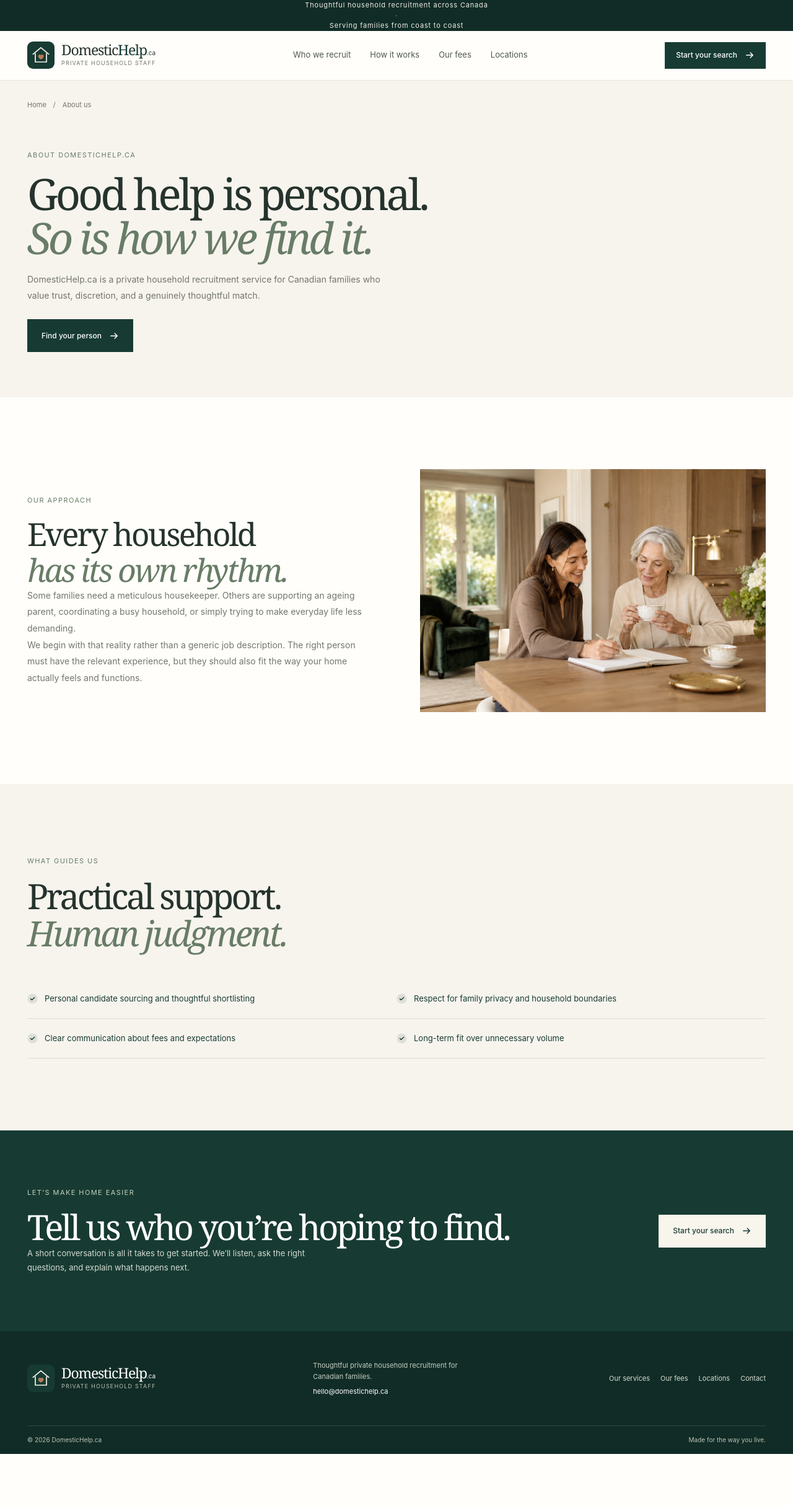
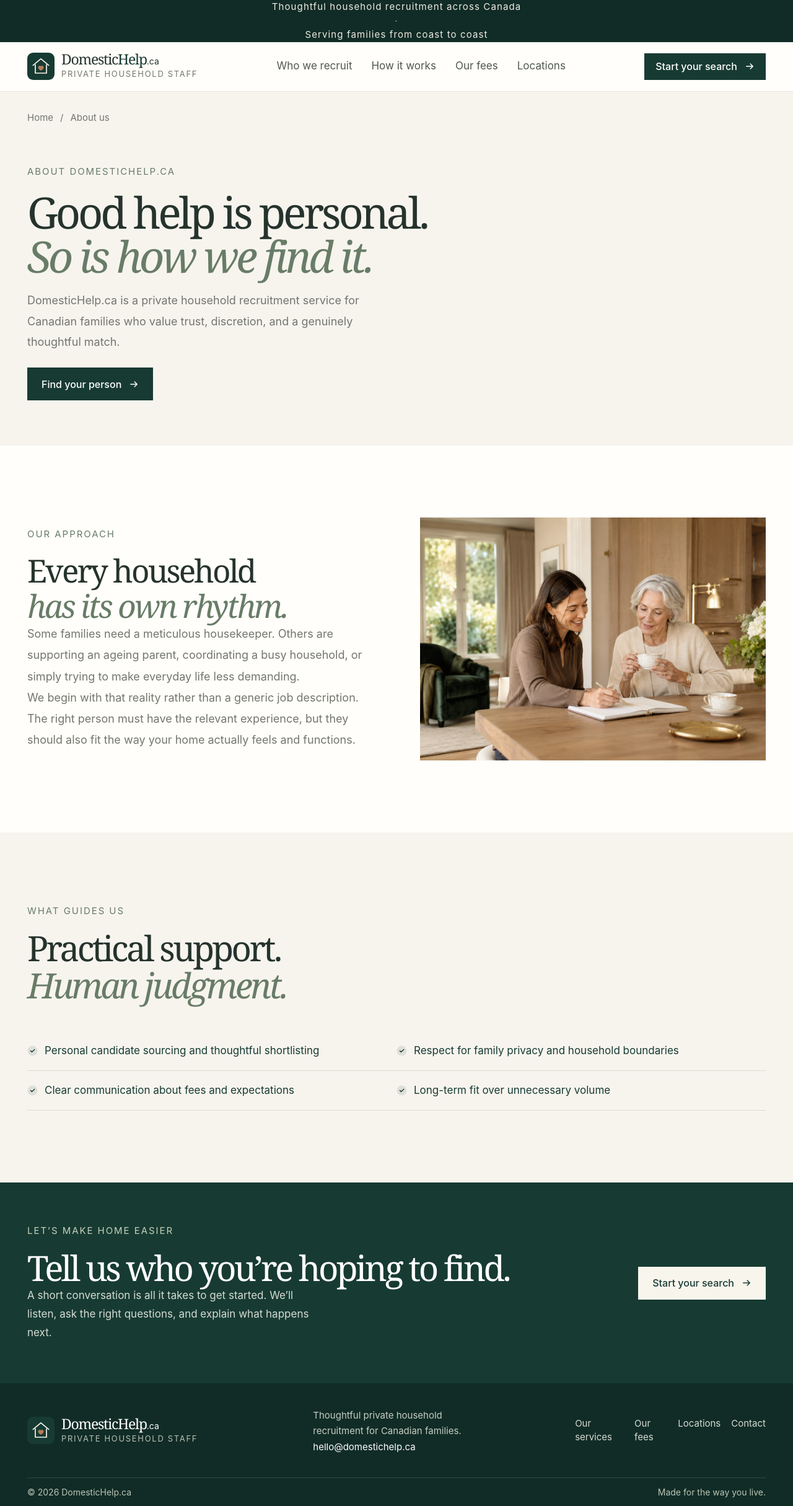
Before and after one commit to natkorgroup/domestichelp, a Next.js app: page /about in a window 1280 px wide. Shown: the whole page at 62% size. Before the commit the page ends 2346 px from the top, so only its background shows below. Built offline with nearby package versions, Linux system fonts and the light colour scheme.

Commit message:
Increase non-heading typography for readability

```diff
--- a/app/globals.css
+++ b/app/globals.css
@@ -13,6 +13,13 @@
   --line: #e8e5dd;
   --serif: Georgia, "Times New Roman", serif;
   --sans: -apple-system, BlinkMacSystemFont, "Segoe UI", sans-serif;
+  --text-2xs: 13px;
+  --text-xs: 14px;
+  --text-sm: 15px;
+  --text-base: 16px;
+  --text-md: 17px;
+  --text-lg: 18px;
+  --text-xl: 19px;
 }
 
 * { box-sizing: border-box; }
@@ -24,7 +31,7 @@ ul { margin: 0; padding: 0; list-style: none; }
 .shell { width: min(1210px, calc(100% - 88px)); margin-inline: auto; }
 .section-space { padding-block: 116px; }
 
-.announcement { min-height: 37px; display: grid; place-items: center; background: var(--forest-dark); color: #eeece4; font-size: 11px; letter-spacing: .075em; }
+.announcement { min-height: 37px; display: grid; place-items: center; background: var(--forest-dark); color: #eeece4; font-size: var(--text-sm); letter-spacing: .075em; }
 .announcement span { margin-inline: 8px; color: #bea688; }
 .site-header { position: sticky; z-index: 10; top: 0; background: rgb(255 254 250 / .96); border-bottom: 1px solid var(--line); backdrop-filter: blur(10px); }
 .site-header__inner { height: 79px; display: flex; align-items: center; justify-content: space-between; }
@@ -33,11 +40,11 @@ ul { margin: 0; padding: 0; list-style: none; }
 .brand__copy { display: grid; gap: 3px; }
 .brand__name { font-family: var(--serif); font-size: 23px; line-height: 1; letter-spacing: -.055em; }
 .brand__name > span { color: var(--forest); }
-.brand__name > i { font-family: var(--sans); font-style: normal; font-size: 10px; letter-spacing: 0; }
-.brand__subtitle { color: var(--muted); font-size: 9px; letter-spacing: .13em; text-transform: uppercase; }
-.navigation { display: flex; gap: 31px; font-size: 13px; color: #515851; }
+.brand__name > i { font-family: var(--sans); font-style: normal; font-size: var(--text-xs); letter-spacing: 0; }
+.brand__subtitle { color: var(--muted); font-size: var(--text-2xs); letter-spacing: .13em; text-transform: uppercase; }
+.navigation { display: flex; gap: 31px; font-size: var(--text-md); color: #515851; }
 .navigation a:hover, .text-link:hover { color: var(--clay); }
-.button { display: inline-flex; align-items: center; justify-content: center; gap: 12px; min-height: 43px; padding: 0 18px; font-size: 12px; font-weight: 500; transition: background .2s, color .2s, transform .2s; }
+.button { display: inline-flex; align-items: center; justify-content: center; gap: 12px; min-height: 43px; padding: 0 18px; font-size: var(--text-base); font-weight: 500; transition: background .2s, color .2s, transform .2s; }
 .button:hover { transform: translateY(-1px); }
 .button--dark { background: var(--forest); color: white; }
 .button--dark:hover { background: #234b40; }
@@ -45,7 +52,7 @@ ul { margin: 0; padding: 0; list-style: none; }
 .button--outline { min-height: 48px; border: 1px solid #cfd5cc; }
 .button--light { background: #f8f5ed; color: var(--forest); }
 .mobile-menu { display: none; }
-.eyebrow { display: flex; align-items: center; gap: 8px; margin: 0 0 18px; color: var(--sage); font-size: 11px; letter-spacing: .13em; text-transform: uppercase; }
+.eyebrow { display: flex; align-items: center; gap: 8px; margin: 0 0 18px; color: var(--sage); font-size: var(--text-sm); letter-spacing: .13em; text-transform: uppercase; }
 .status-dot { width: 7px; height: 7px; flex: 0 0 auto; border-radius: 50%; background: #8a9d76; }
 .status-dot--light { background: #bfd098; }
 
@@ -55,135 +62,135 @@ ul { margin: 0; padding: 0; list-style: none; }
 .hero h1, .section-heading h2, .parents h2, .contact h2 { margin: 0; font-family: var(--serif); font-weight: 400; letter-spacing: -.062em; }
 .hero h1 { max-width: 550px; font-size: clamp(52px, 5.2vw, 76px); line-height: .99; }
 .hero h1 em, .section-heading h2 em, .parents h2 em { color: var(--sage); font-weight: 400; }
-.hero__description { max-width: 438px; margin: 23px 0 28px; color: #62655e; font-size: 15px; line-height: 1.85; }
+.hero__description { max-width: 438px; margin: 23px 0 28px; color: #62655e; font-size: var(--text-xl); line-height: 1.85; }
 .hero__actions { display: flex; align-items: center; gap: 23px; }
-.text-link { display: inline-flex; align-items: center; gap: 9px; color: var(--forest); font-size: 12px; font-weight: 500; }
-.hero__note { display: flex; align-items: center; gap: 8px; margin-top: 31px; color: var(--sage); font-size: 11px; }
+.text-link { display: inline-flex; align-items: center; gap: 9px; color: var(--forest); font-size: var(--text-base); font-weight: 500; }
+.hero__note { display: flex; align-items: center; gap: 8px; margin-top: 31px; color: var(--sage); font-size: var(--text-sm); }
 .hero__visual { position: relative; height: 456px; margin-right: -70px; }
 .hero__photo { width: 100%; height: 100%; object-fit: cover; object-position: 61% 50%; }
-.hero__caption { position: absolute; right: 0; bottom: 0; display: flex; align-items: center; gap: 8px; padding: 15px 19px; background: var(--forest); color: white; font-size: 11px; }
+.hero__caption { position: absolute; right: 0; bottom: 0; display: flex; align-items: center; gap: 8px; padding: 15px 19px; background: var(--forest); color: white; font-size: var(--text-sm); }
 .reassurance { border-block: 1px solid var(--line); background: #fff; }
-.reassurance__inner { min-height: 73px; display: flex; align-items: center; justify-content: space-between; color: #646960; font-size: 11px; letter-spacing: .055em; }
+.reassurance__inner { min-height: 73px; display: flex; align-items: center; justify-content: space-between; color: #646960; font-size: var(--text-sm); letter-spacing: .055em; }
 
 .section-heading h2, .parents h2, .contact h2 { font-size: clamp(42px, 4.4vw, 61px); line-height: 1.08; }
 .section-heading--split { display: flex; align-items: flex-end; justify-content: space-between; gap: 42px; }
 .section-heading--center { text-align: center; }
 .section-heading--center .eyebrow { justify-content: center; }
-.section-intro { max-width: 363px; margin: 0 0 6px; color: var(--muted); font-size: 14px; line-height: 1.8; }
-.breadcrumbs { display: flex; align-items: center; gap: 11px; padding-top: 31px; color: var(--muted); font-size: 11px; }
+.section-intro { max-width: 363px; margin: 0 0 6px; color: var(--muted); font-size: var(--text-lg); line-height: 1.8; }
+.breadcrumbs { display: flex; align-items: center; gap: 11px; padding-top: 31px; color: var(--muted); font-size: var(--text-sm); }
 .breadcrumbs > span { display: inline-flex; align-items: center; gap: 11px; }
 .breadcrumbs a:hover { color: var(--forest); }
 .interior-hero { min-height: 390px; background: var(--cream); }
 .interior-hero__copy { max-width: 715px; padding: 65px 0 73px; }
 .interior-hero__copy h1 { margin: 0; font-family: var(--serif); font-size: clamp(48px, 5.5vw, 70px); font-weight: 400; letter-spacing: -.06em; line-height: 1.02; }
 .interior-hero__copy h1 em { color: var(--sage); font-weight: 400; }
-.interior-hero__copy > p:not(.eyebrow) { max-width: 575px; margin: 19px 0 25px; color: var(--muted); font-size: 14px; line-height: 1.85; }
+.interior-hero__copy > p:not(.eyebrow) { max-width: 575px; margin: 19px 0 25px; color: var(--muted); font-size: var(--text-lg); line-height: 1.85; }
 .roles-grid { display: grid; grid-template-columns: repeat(3, 1fr); margin-top: 52px; border-top: 1px solid var(--line); border-left: 1px solid var(--line); }
 .role-card { position: relative; min-height: 195px; padding: 25px 28px; border-right: 1px solid var(--line); border-bottom: 1px solid var(--line); }
-.role-card__number { color: var(--sage); font-size: 11px; }
+.role-card__number { color: var(--sage); font-size: var(--text-sm); }
 .role-card h3 { margin: 24px 0 8px; font-family: var(--serif); font-size: 20px; font-weight: 400; letter-spacing: -.035em; }
-.role-card p { max-width: 285px; margin: 0; color: var(--muted); font-size: 12px; line-height: 1.7; }
+.role-card p { max-width: 285px; margin: 0; color: var(--muted); font-size: var(--text-base); line-height: 1.7; }
 .role-card > a { position: absolute; top: 25px; right: 26px; color: var(--sage); }
 .detail-split { display: grid; grid-template-columns: 1fr 1fr; align-items: center; gap: 76px; }
 .detail-split h2, .location-index h2, .local-pricing h2, .contact-page h2 { margin: 0; font-family: var(--serif); font-size: clamp(38px, 4vw, 53px); font-weight: 400; letter-spacing: -.055em; line-height: 1.12; }
 .detail-split h2 em, .local-pricing h2 em { color: var(--sage); font-weight: 400; }
-.detail-split > div > p:not(.eyebrow), .local-pricing > p:not(.eyebrow), .contact-page > div > p:not(.eyebrow) { color: var(--muted); font-size: 14px; line-height: 1.9; }
+.detail-split > div > p:not(.eyebrow), .local-pricing > p:not(.eyebrow), .contact-page > div > p:not(.eyebrow) { color: var(--muted); font-size: var(--text-lg); line-height: 1.9; }
 .detail-split > div > .text-link { margin-top: 11px; }
 .detail-split__photo { width: 100%; height: 392px; object-fit: cover; object-position: 67% 50%; }
 .detail-split--balanced { grid-template-columns: 1.07fr .93fr; }
 .detail-features, .service-cities { background: var(--cream); }
 .feature-list { display: grid; grid-template-columns: 1fr 1fr; gap: 0; margin-top: 43px; }
-.feature-list > div { min-height: 64px; display: flex; align-items: center; gap: 11px; border-bottom: 1px solid #dedbd2; color: var(--forest); font-size: 13px; }
+.feature-list > div { min-height: 64px; display: flex; align-items: center; gap: 11px; border-bottom: 1px solid #dedbd2; color: var(--forest); font-size: var(--text-md); }
 .quality-list { display: grid; gap: 17px; padding: 35px 38px; border: 1px solid #ddd9ce; }
-.quality-list li { display: flex; align-items: center; gap: 10px; color: var(--forest); font-size: 12px; line-height: 1.65; }
+.quality-list li { display: flex; align-items: center; gap: 10px; color: var(--forest); font-size: var(--text-base); line-height: 1.65; }
 .city-links { display: grid; grid-template-columns: repeat(3, 1fr); gap: 13px 27px; margin-top: 40px; }
-.city-links a { min-height: 45px; display: flex; align-items: center; justify-content: space-between; border-bottom: 1px solid #dfdbd1; color: #4e5950; font-size: 12px; }
+.city-links a { min-height: 45px; display: flex; align-items: center; justify-content: space-between; border-bottom: 1px solid #dfdbd1; color: #4e5950; font-size: var(--text-base); }
 .city-links a:hover { color: var(--forest); }
 .location-index { display: grid; gap: 65px; }
 .location-index__cards { display: grid; grid-template-columns: repeat(2, 1fr); gap: 16px; margin-top: 24px; }
 .location-card { min-height: 127px; display: flex; align-items: flex-start; justify-content: space-between; gap: 14px; padding: 20px; border: 1px solid var(--line); }
 .location-card h3, .neighbourhoods h3 { margin: 0; font-family: var(--serif); font-size: 21px; font-weight: 400; }
-.location-card p { margin: 8px 0 0; color: var(--muted); font-size: 11px; line-height: 1.7; }
+.location-card p { margin: 8px 0 0; color: var(--muted); font-size: var(--text-sm); line-height: 1.7; }
 .location-card > svg { flex: 0 0 auto; color: var(--sage); }
 .neighbourhoods { padding: 30px 35px; background: var(--paper); }
 .neighbourhoods ul { display: grid; gap: 13px; margin-top: 19px; }
-.neighbourhoods li { display: flex; align-items: center; gap: 10px; font-size: 12px; }
+.neighbourhoods li { display: flex; align-items: center; gap: 10px; font-size: var(--text-base); }
 .local-pricing { max-width: 740px; }
 .faq-section { max-width: 820px; }
 .faq-list { margin-top: 37px; }
 .faq-list details { border-bottom: 1px solid var(--line); }
-.faq-list summary { min-height: 68px; display: flex; align-items: center; justify-content: space-between; cursor: pointer; font-size: 14px; list-style: none; }
+.faq-list summary { min-height: 68px; display: flex; align-items: center; justify-content: space-between; cursor: pointer; font-size: var(--text-lg); list-style: none; }
 .faq-list summary::-webkit-details-marker { display: none; }
 .faq-list summary::after { content: "+"; color: var(--sage); font-size: 21px; }
 .faq-list details[open] summary::after { content: "−"; }
-.faq-list details > p { max-width: 690px; margin: 0 0 19px; color: var(--muted); font-size: 13px; line-height: 1.85; }
-.contact-page__email { display: inline-block; margin-block: 19px 8px; color: var(--forest); font-size: 17px; }
+.faq-list details > p { max-width: 690px; margin: 0 0 19px; color: var(--muted); font-size: var(--text-md); line-height: 1.85; }
+.contact-page__email { display: inline-block; margin-block: 19px 8px; color: var(--forest); font-size: 21px; }
 .contact-page { display: grid; grid-template-columns: .78fr 1.22fr; align-items: start; gap: 70px; }
 .contact-page__intro { position: sticky; top: 110px; }
 .contact-page h2 em { color: var(--sage); font-weight: 400; }
 .enquiry-form { padding: 31px; border: 1px solid var(--line); background: #fff; }
 .form-grid { display: grid; grid-template-columns: 1fr 1fr; gap: 18px 16px; }
-.enquiry-form label { display: grid; gap: 7px; color: var(--forest); font-size: 11px; font-weight: 500; }
-.enquiry-form input:not([type="checkbox"]), .enquiry-form select, .enquiry-form textarea { width: 100%; min-height: 43px; padding: 10px 11px; border: 1px solid #deded7; border-radius: 0; background: #fff; color: var(--ink); font: 12px var(--sans); }
+.enquiry-form label { display: grid; gap: 7px; color: var(--forest); font-size: var(--text-sm); font-weight: 500; }
+.enquiry-form input:not([type="checkbox"]), .enquiry-form select, .enquiry-form textarea { width: 100%; min-height: 43px; padding: 10px 11px; border: 1px solid #deded7; border-radius: 0; background: #fff; color: var(--ink); font: var(--text-base) var(--sans); }
 .enquiry-form select { appearance: auto; }
 .enquiry-form textarea { resize: vertical; line-height: 1.65; }
 .enquiry-form input:focus, .enquiry-form select:focus, .enquiry-form textarea:focus { outline: 2px solid rgb(104 124 103 / .3); outline-offset: 1px; }
 .form-message { margin-top: 20px; }
 .form-honeypot { position: absolute; left: -9999px; width: 1px; height: 1px; overflow: hidden; }
-.enquiry-form .form-consent { display: flex; align-items: center; gap: 8px; margin: 18px 0; color: #565b55; font-size: 11px; font-weight: 400; line-height: 1.55; }
+.enquiry-form .form-consent { display: flex; align-items: center; gap: 8px; margin: 18px 0; color: #565b55; font-size: var(--text-sm); font-weight: 400; line-height: 1.55; }
 .form-consent input { width: 15px; height: 15px; accent-color: var(--forest); }
 .form-submit { width: 100%; justify-content: space-between; border: 0; cursor: pointer; }
 .form-submit:disabled { opacity: .7; cursor: wait; }
-.form-privacy { margin: 12px 0 0; color: var(--muted); font-size: 10px; line-height: 1.6; }
-.form-error { margin: 0 0 13px; padding: 11px; background: #fff0ed; color: #973f32; font-size: 11px; line-height: 1.6; }
+.form-privacy { margin: 12px 0 0; color: var(--muted); font-size: var(--text-xs); line-height: 1.6; }
+.form-error { margin: 0 0 13px; padding: 11px; background: #fff0ed; color: #973f32; font-size: var(--text-sm); line-height: 1.6; }
 .form-success { min-height: 335px; display: grid; align-content: center; gap: 12px; padding: 38px; border: 1px solid var(--line); }
 .form-success > span { width: 38px; height: 38px; display: grid; place-items: center; border-radius: 50%; background: #edf2eb; color: var(--forest); }
 .form-success h3 { margin: 0; font-family: var(--serif); font-size: 28px; font-weight: 400; }
-.form-success p { margin: 0; color: var(--muted); font-size: 13px; line-height: 1.8; }
+.form-success p { margin: 0; color: var(--muted); font-size: var(--text-md); line-height: 1.8; }
 .form-success button { width: fit-content; margin-top: 12px; background: white; cursor: pointer; }
 
 .parents { background: var(--cream); }
 .parents__inner { display: grid; grid-template-columns: 1fr .97fr; align-items: center; gap: 92px; }
 .parents__portrait { position: relative; height: 432px; }
 .parents__portrait img { width: 100%; height: 100%; object-fit: cover; object-position: 77% 50%; }
-.parents__portrait > p { position: absolute; right: -20px; bottom: 0; margin: 0; padding: 14px 17px; background: white; color: var(--sage); font-size: 11px; }
-.parents__copy > p:not(.eyebrow) { margin-top: 21px; color: var(--muted); font-size: 14px; line-height: 1.9; }
-.parents__copy ul { display: grid; gap: 13px; margin: 24px 0 27px; color: var(--forest); font-size: 12px; }
+.parents__portrait > p { position: absolute; right: -20px; bottom: 0; margin: 0; padding: 14px 17px; background: white; color: var(--sage); font-size: var(--text-sm); }
+.parents__copy > p:not(.eyebrow) { margin-top: 21px; color: var(--muted); font-size: var(--text-lg); line-height: 1.9; }
+.parents__copy ul { display: grid; gap: 13px; margin: 24px 0 27px; color: var(--forest); font-size: var(--text-base); }
 .parents__copy li { display: flex; align-items: center; gap: 10px; }
 
 .process-grid { display: grid; grid-template-columns: repeat(4, 1fr); gap: 26px; margin-top: 64px; }
 .process-step { position: relative; padding-top: 19px; border-top: 1px solid #d6d9d1; }
-.process-step > span { color: var(--sage); font-size: 11px; }
+.process-step > span { color: var(--sage); font-size: var(--text-sm); }
 .process-step h3 { margin: 24px 0 10px; font-family: var(--serif); font-size: 20px; font-weight: 400; letter-spacing: -.035em; }
-.process-step p { margin: 0; color: var(--muted); font-size: 12px; line-height: 1.8; }
+.process-step p { margin: 0; color: var(--muted); font-size: var(--text-base); line-height: 1.8; }
 
 .pricing { background: var(--cream); }
 .pricing-grid { display: grid; grid-template-columns: 1fr 1fr; max-width: 910px; margin: 54px auto 0; }
 .price-card { position: relative; min-height: 504px; display: flex; flex-direction: column; padding: 37px 42px 34px; background: #fff; }
 .price-card--featured { background: var(--forest); color: white; }
-.price-card__badge { position: absolute; top: 0; right: 24px; padding: 8px 10px; background: #b38762; color: white; font-size: 10px; }
-.price-card__eyebrow { margin: 0 0 18px; color: var(--sage); font-size: 11px; letter-spacing: .09em; text-transform: uppercase; }
+.price-card__badge { position: absolute; top: 0; right: 24px; padding: 8px 10px; background: #b38762; color: white; font-size: var(--text-xs); }
+.price-card__eyebrow { margin: 0 0 18px; color: var(--sage); font-size: var(--text-sm); letter-spacing: .09em; text-transform: uppercase; }
 .price-card--featured .price-card__eyebrow { color: #cbd5c2; }
 .price-card__amount { font-family: var(--serif); font-size: 68px; line-height: 1; letter-spacing: -.07em; }
 .price-card__amount > span { font-size: 43px; }
-.price-card__sub { min-height: 35px; margin: 8px 0 22px; color: var(--muted); font-size: 12px; }
+.price-card__sub { min-height: 35px; margin: 8px 0 22px; color: var(--muted); font-size: var(--text-base); }
 .price-card--featured .price-card__sub { color: #d3dbd3; }
 .price-card > ul { display: grid; gap: 14px; margin-bottom: 23px; }
-.price-card > ul li { display: flex; align-items: center; gap: 9px; color: #535a52; font-size: 11px; }
+.price-card > ul li { display: flex; align-items: center; gap: 9px; color: #535a52; font-size: var(--text-sm); }
 .price-card--featured > ul li { color: #eef0eb; }
 .price-card > .button { justify-content: space-between; margin-top: auto; }
-.price-card__credit { margin: 0 0 15px; color: #cad3c8; font-size: 10px; line-height: 1.6; }
+.price-card__credit { margin: 0 0 15px; color: #cad3c8; font-size: var(--text-xs); line-height: 1.6; }
 .payroll { display: flex; align-items: center; justify-content: space-between; gap: 22px; max-width: 910px; margin: 25px auto 0; padding: 27px 31px; border: 1px solid #dfdcd3; }
 .payroll .eyebrow { margin-bottom: 6px; }
 .payroll h3 { margin: 0; font-family: var(--serif); font-size: 24px; font-weight: 400; }
-.payroll > div:first-child > p:last-child { margin: 5px 0 0; color: var(--muted); font-size: 11px; }
+.payroll > div:first-child > p:last-child { margin: 5px 0 0; color: var(--muted); font-size: var(--text-sm); }
 .payroll__price { font-family: var(--serif); font-size: 28px; white-space: nowrap; }
-.payroll__price > span { font-family: var(--sans); font-size: 10px; color: var(--muted); }
+.payroll__price > span { font-family: var(--sans); font-size: var(--text-xs); color: var(--muted); }
 
 .locations-grid { display: grid; grid-template-columns: 1fr 1fr .65fr .7fr; gap: 47px; margin-top: 54px; }
-.region h3 { margin: 0 0 17px; padding-bottom: 12px; border-bottom: 1px solid var(--line); color: var(--forest); font-size: 12px; font-weight: 500; }
+.region h3 { margin: 0 0 17px; padding-bottom: 12px; border-bottom: 1px solid var(--line); color: var(--forest); font-size: var(--text-base); font-weight: 500; }
 .region ul { display: grid; gap: 11px; }
-.region li a { display: flex; align-items: center; justify-content: space-between; color: #5e625b; font-size: 12px; }
+.region li a { display: flex; align-items: center; justify-content: space-between; color: #5e625b; font-size: var(--text-base); }
 .region li a svg { width: 12px; opacity: 0; transition: opacity .18s; }
 .region li a:hover svg { opacity: 1; }
 
@@ -191,20 +198,20 @@ ul { margin: 0; padding: 0; list-style: none; }
 .contact__inner { min-height: 324px; display: flex; align-items: center; justify-content: space-between; gap: 34px; }
 .contact .eyebrow { color: #c6d1bd; }
 .contact h2 em { color: #c6d1bd; font-weight: 400; }
-.contact__inner > div > p:last-child { max-width: 465px; color: #d5dbd4; font-size: 13px; line-height: 1.75; }
+.contact__inner > div > p:last-child { max-width: 465px; color: #d5dbd4; font-size: var(--text-md); line-height: 1.75; }
 .footer { background: var(--forest-dark); color: white; }
 .footer__main { min-height: 152px; display: grid; grid-template-columns: 1.1fr 1fr .8fr; align-items: center; gap: 38px; }
 .brand--inverted .brand__name, .brand--inverted .brand__name > span { color: white; }
 .brand--inverted .brand__subtitle { color: #b7c1b5; }
-.footer__main > div:nth-child(2) p { max-width: 276px; color: #c5cec3; font-size: 11px; line-height: 1.7; }
-.footer__main > div:nth-child(2) > a { color: white; font-size: 11px; }
-.footer__links { display: flex; justify-content: flex-end; gap: 17px; color: #d5dbd3; font-size: 11px; }
-.footer__bottom { min-height: 46px; display: flex; align-items: center; justify-content: space-between; border-top: 1px solid rgb(255 255 255 / .12); color: #bac5b8; font-size: 10px; }
+.footer__main > div:nth-child(2) p { max-width: 276px; color: #c5cec3; font-size: var(--text-sm); line-height: 1.7; }
+.footer__main > div:nth-child(2) > a { color: white; font-size: var(--text-sm); }
+.footer__links { display: flex; justify-content: flex-end; gap: 17px; color: #d5dbd3; font-size: var(--text-sm); }
+.footer__bottom { min-height: 46px; display: flex; align-items: center; justify-content: space-between; border-top: 1px solid rgb(255 255 255 / .12); color: #bac5b8; font-size: var(--text-xs); }
 
 @media (max-width: 1050px) {
   .shell { width: min(100% - 60px, 1210px); }
   .navigation { gap: 18px; }
-  .navigation a { font-size: 11px; }
+  .navigation a { font-size: var(--text-sm); }
   .hero__copy { padding-right: 36px; }
   .hero__visual { margin-right: -30px; }
   .parents__inner { gap: 48px; }
@@ -214,7 +221,7 @@ ul { margin: 0; padding: 0; list-style: none; }
 @media (max-width: 760px) {
   .shell { width: calc(100% - 38px); }
   .section-space { padding-block: 76px; }
-  .announcement { min-height: 36px; padding-inline: 14px; text-align: center; font-size: 9px; }
+  .announcement { min-height: 36px; padding-inline: 14px; text-align: center; font-size: var(--text-2xs); }
   .site-header__inner { height: 70px; }
   .brand__mark { width: 39px; height: 39px; }
   .brand__name { font-size: 21px; }
@@ -224,17 +231,17 @@ ul { margin: 0; padding: 0; list-style: none; }
   .hero__inner { min-height: auto; grid-template-columns: 1fr; }
   .hero__copy { padding: 69px 0 43px; }
   .hero h1 { font-size: clamp(52px, 12vw, 72px); }
-  .hero__description { font-size: 14px; }
+  .hero__description { font-size: var(--text-lg); }
   .hero__actions { flex-wrap: wrap; gap: 18px; }
   .hero__visual { height: 320px; margin: 0 -19px; }
   .hero__photo { object-position: 65% 50%; }
-  .reassurance__inner { min-height: 78px; display: grid; grid-template-columns: 1fr 1fr; gap: 11px; font-size: 10px; }
+  .reassurance__inner { min-height: 78px; display: grid; grid-template-columns: 1fr 1fr; gap: 11px; font-size: var(--text-xs); }
   .section-heading--split { display: block; }
   .section-intro { margin-top: 20px; }
   .roles-grid { grid-template-columns: 1fr; margin-top: 35px; }
   .role-card { min-height: 161px; }
   .role-card h3 { margin-top: 19px; }
-  .breadcrumbs { padding-top: 19px; font-size: 10px; }
+  .breadcrumbs { padding-top: 19px; font-size: var(--text-xs); }
   .interior-hero__copy { padding: 51px 0 58px; }
   .interior-hero__copy h1 { font-size: clamp(43px, 10vw, 65px); }
   .detail-split, .detail-split--balanced { grid-template-columns: 1fr; gap: 37px; }
```
